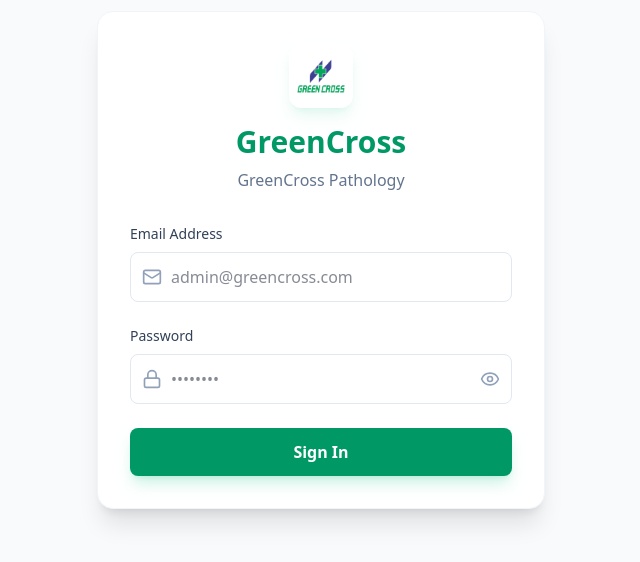
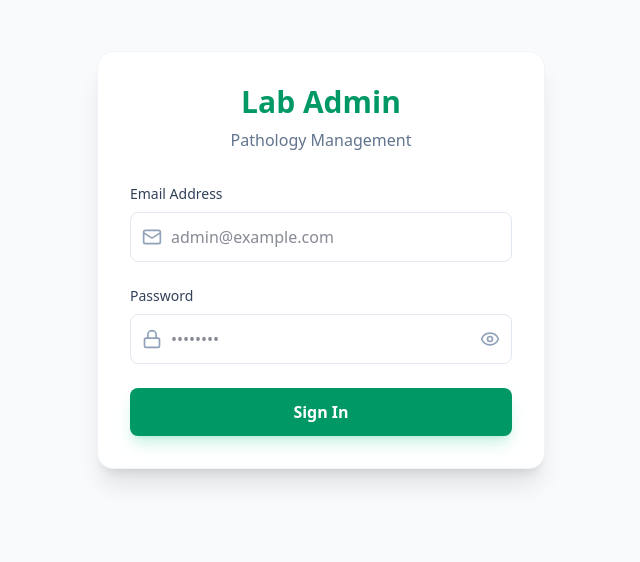
Before and after one commit to Ajayvtl/elab-backendui, a Next.js app: page /login in a window 1280 px wide. Shown: the part 140-702 px from the top of the page, without its empty margins (319-959 px from the left). Built offline with nearby package versions, Linux system fonts and the light colour scheme; no server answers.

Commit message:
Remove hardcoded GreenCross branding from context and login page

```diff
--- a/src/app/login/page.tsx
+++ b/src/app/login/page.tsx
@@ -52,8 +52,8 @@
                             <img src={settings.logo} alt={settings.brand_name} className="w-full h-full object-contain" />
                         </div>
                     )}
-                    <h1 className="text-3xl font-bold text-emerald-600 mb-2">{settings.brand_name || 'GreenCross'}</h1>
-                    <p className="text-slate-500 dark:text-slate-400">{settings.site_name || 'Pathology Management System'}</p>
+                    <h1 className="text-3xl font-bold text-emerald-600 mb-2">{settings.brand_name || 'Admin Panel'}</h1>
+                    <p className="text-slate-500 dark:text-slate-400">{settings.site_name || 'Management System'}</p>
                 </div>
 
                 <form onSubmit={handleSubmit} className="space-y-6">
@@ -66,7 +66,7 @@
                                 value={email}
                                 onChange={(e) => setEmail(e.target.value)}
                                 className="w-full pl-10 pr-4 py-3 rounded-lg border border-slate-200 dark:border-slate-600 bg-white dark:bg-slate-900 text-slate-900 dark:text-white focus:border-emerald-500 focus:ring-2 focus:ring-emerald-200 dark:focus:ring-emerald-900 outline-none transition-all"
-                                placeholder="admin@greencross.com"
+                                placeholder="admin@example.com"
                                 required
                             />
                         </div>
--- a/src/context/SettingsContext.tsx
+++ b/src/context/SettingsContext.tsx
@@ -20,9 +20,9 @@
 
 export function SettingsProvider({ children }: { children: React.ReactNode }) {
     const [settings, setSettings] = useState({
-        site_name: 'GreenCross Pathology',
-        brand_name: 'GreenCross',
-        logo: '/logo1.png', // Default fallback
+        site_name: 'Pathology Management',
+        brand_name: 'Lab Admin',
+        logo: '', // No default logo
         contact_email: '',
         contact_phone: '',
         contact_address: ''
```
